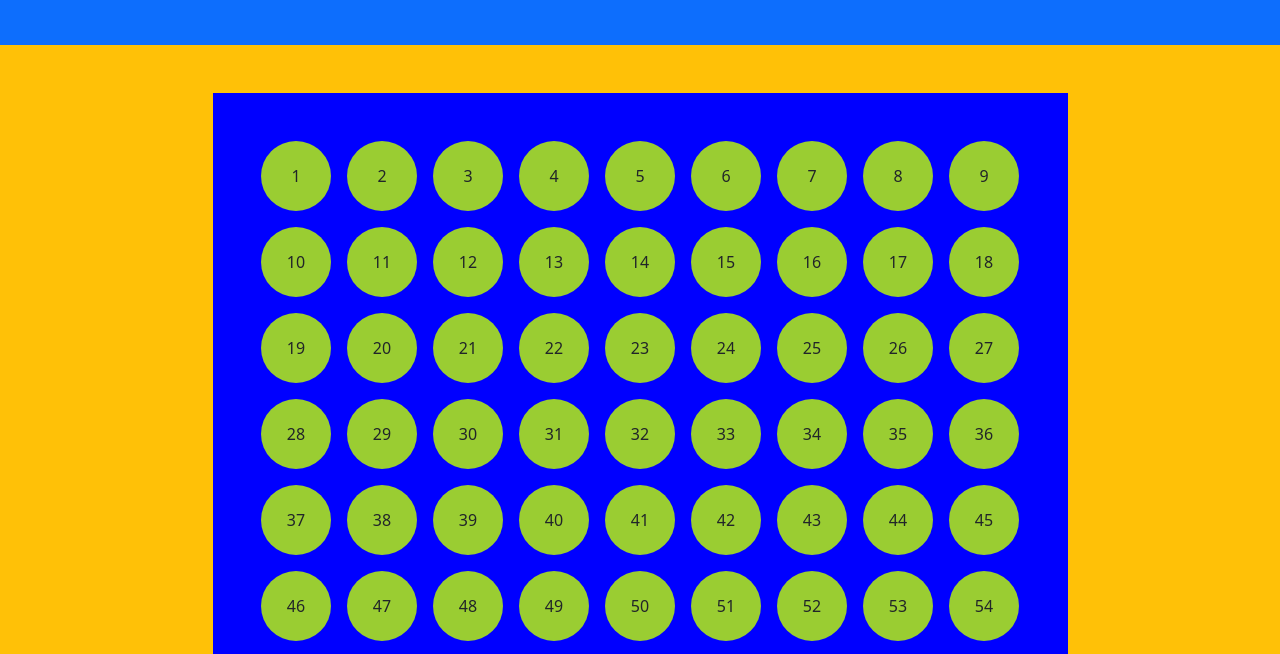
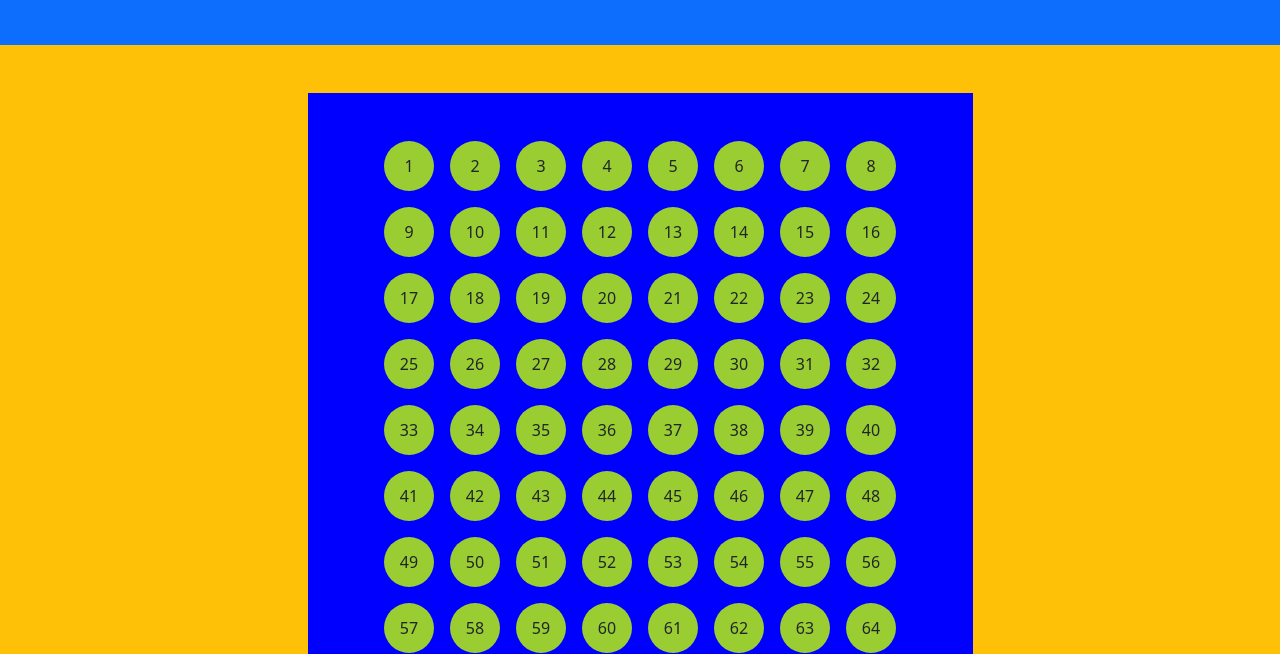
Before and after one commit to FrancescoMinichiello/js-campominato-grid, a plain HTML site: page index.html in a window 1280 px wide. Both pictures are taken after a click on the button "Play". Shown: the part 107-761 px from the top of the page. Drawn offline with nearby package versions, Linux system fonts and the light colour scheme.

Commit message:
Esercizio finito senza bonus

```diff
--- a/index.html
+++ b/index.html
@@ -39,9 +39,9 @@
         </div>
     </header>
     <main>
-        <div class="container mt-5">
+        <div class="container my-5">
             <div class="row justify-content-center">
-                <div class="col-9 d-flex flex-wrap gap-3 justify-content-center p-5 d-none" id="grid">
+                <div class="col-7 d-flex flex-wrap gap-3 justify-content-center p-5 d-none" id="grid">
                     <!--Qui andranno le celle-->
                 </div>
             </div>
--- a/style.css
+++ b/style.css
@@ -3,8 +3,8 @@
 }
 
 .cell {
-    height: 70px;
-    width: 70px;
+    height: 50px;
+    width: 50px;
     background-color: yellowgreen;
     align-items: center;
     display: flex;
```
